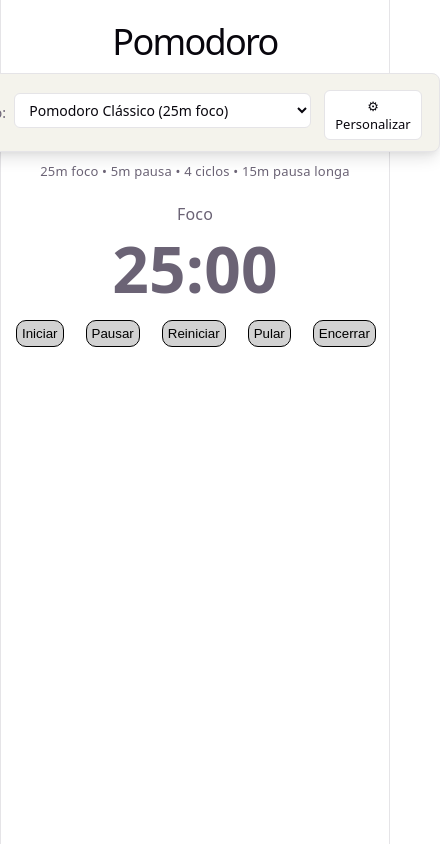
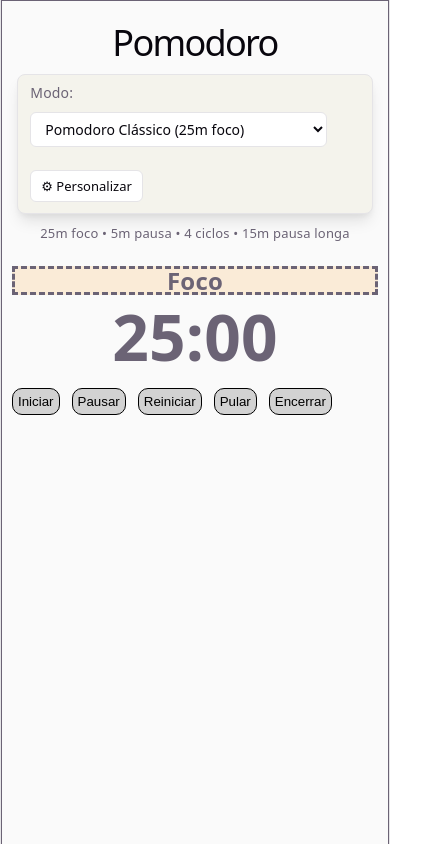
Before and after one commit to Pomodoro-web/Pomodoro, a React (Vite) app: page / in a window 390 px wide. Shown: the top 844 px of the page, 440 px wide, since content can reach past the window. Built offline with nearby package versions, Linux system fonts and the light colour scheme.

Commit message:
Melhoria na responsividade

```diff
--- a/src/App.css
+++ b/src/App.css
@@ -26,7 +26,7 @@ select {
     margin-bottom: 5px;
 }
 button {
-    margin: 10px 5px 5px 5px;
+    margin: 10px 0px 5px 0px;
     padding: 5px 5px 5px 5px;
     border-radius: 10px;
     border-width: 1px;
@@ -48,6 +48,15 @@ button:hover {
 .pomodoro {
   flex: 1;
   padding: 10px;
+  background-color: var(--back);
+  border-width: 1px;
+  border-style: solid;
+}
+.estado-timer {
+    font-size: 24px;
+    border-style: dashed;
+    font-weight: bold;
+    background-color: antiquewhite;
 }
 
 /* PAINEL DE TAREFAS */
@@ -65,6 +74,7 @@ button:hover {
     }
 
     #tarefas {
+        width: 100vw;
         min-height: 100vh;
     }
 
--- a/src/componentes/Presets/ui/presets.css
+++ b/src/componentes/Presets/ui/presets.css
@@ -15,12 +15,14 @@
 .seletor-presets-barra {
   display: inline-flex;
   align-items: center;
+  flex-wrap: wrap;
   gap: 8px;
   background-color: var(--code-bg);
   border: 1px solid var(--border);
   border-radius: 8px;
   padding: 6px 12px;
   box-shadow: var(--shadow);
+  width: 90%;
 }
 
 .seletor-presets-rotulo {
```
Also changed, not shown: 4 other files (tests, documents, lock files or other folders).
